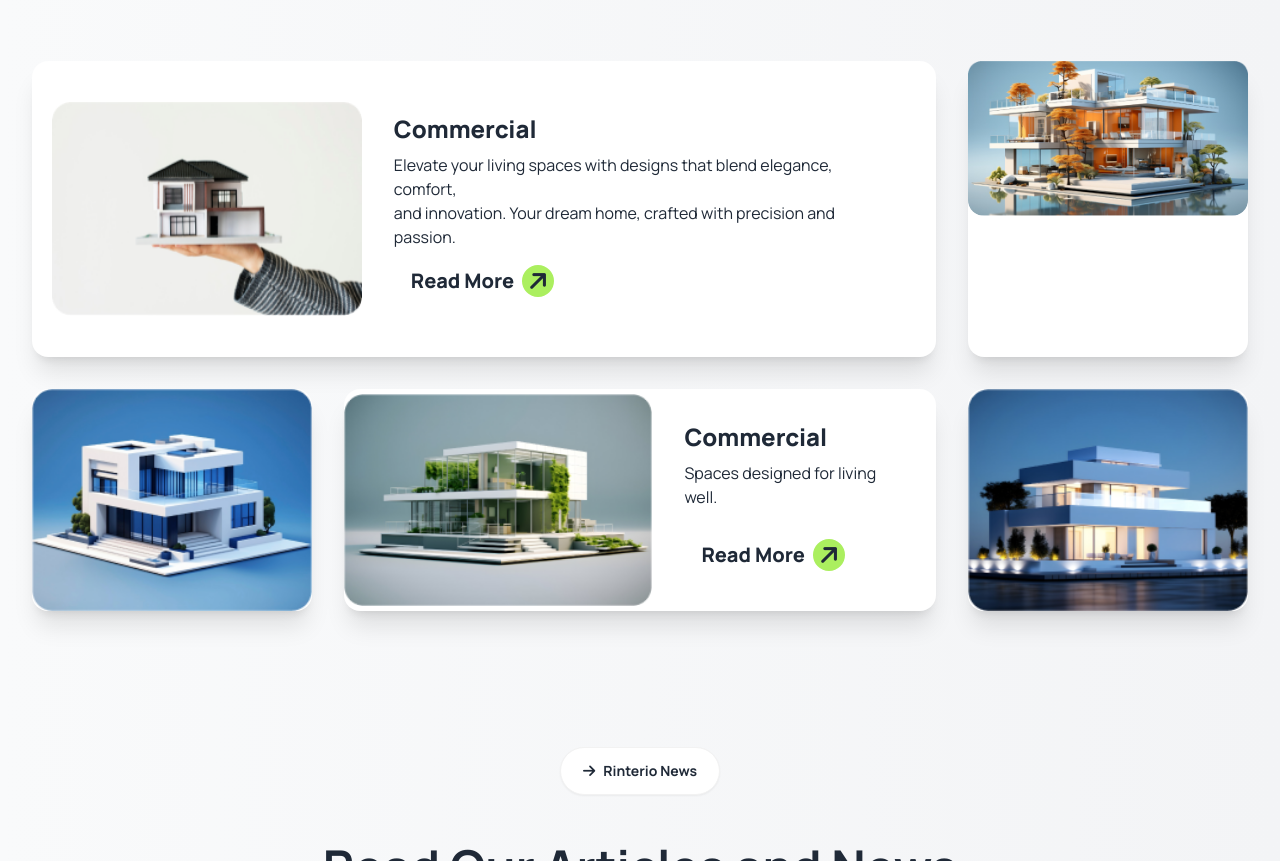
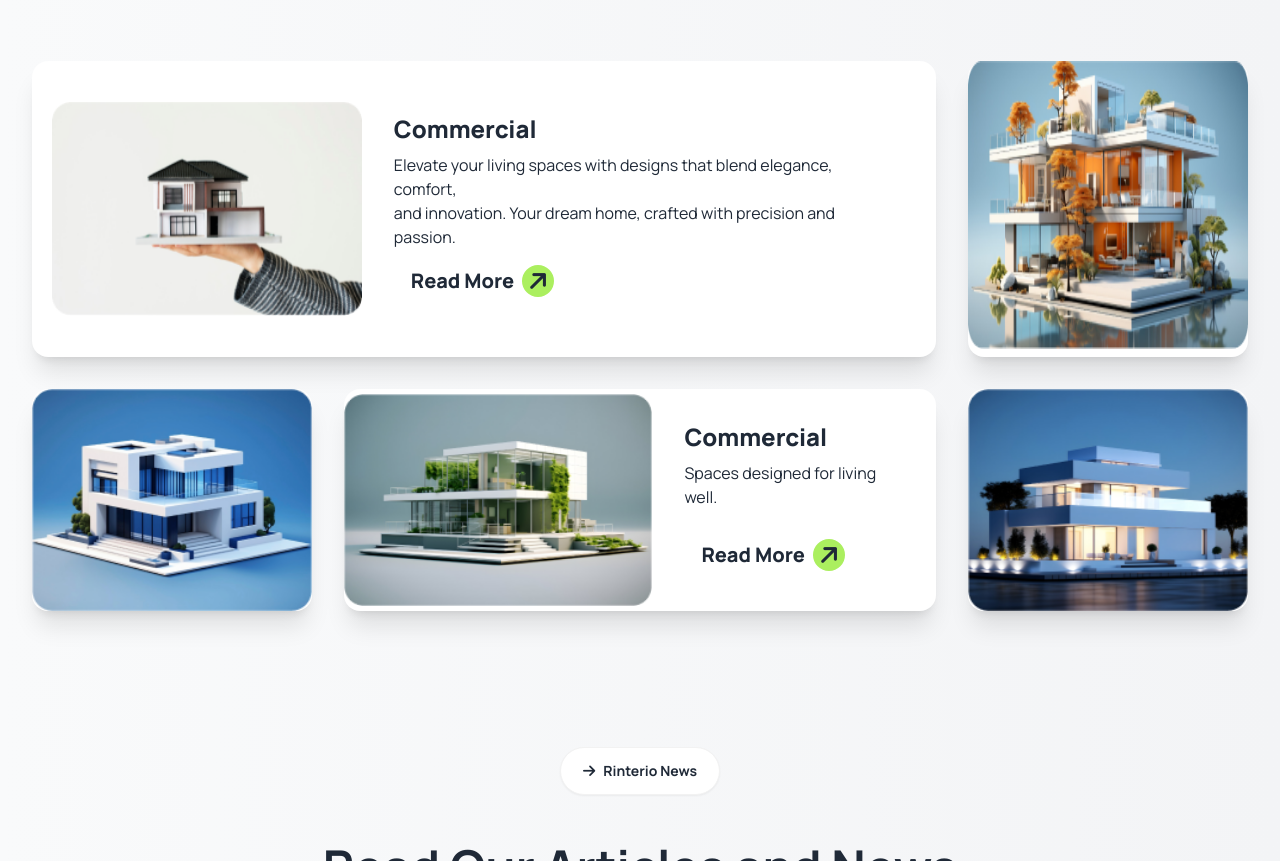
Before and after one commit to ShahJamal6160/Batch-10-Assignment-3, a plain HTML site: page index.html in a window 1280 px wide. Shown: the part 2350-3211 px from the top of the page. Drawn offline with nearby package versions, Linux system fonts and the light colour scheme.

Commit message:
edit portfoli card picture

```diff
--- a/index.html
+++ b/index.html
@@ -292,9 +292,9 @@
                 </div>
               </div>
                   <!-- card-2 -->
-                  <div class="card  bg-base-100 shadow-xl">
+                  <div class="card bg-base-100 shadow-xl">
                     <figure>
-                      <img class="w-80"
+                      <img class="w-80 lg:h-72"
                         src="assets/img2.png"
                         alt="img-2" />
                     </figure>
```
